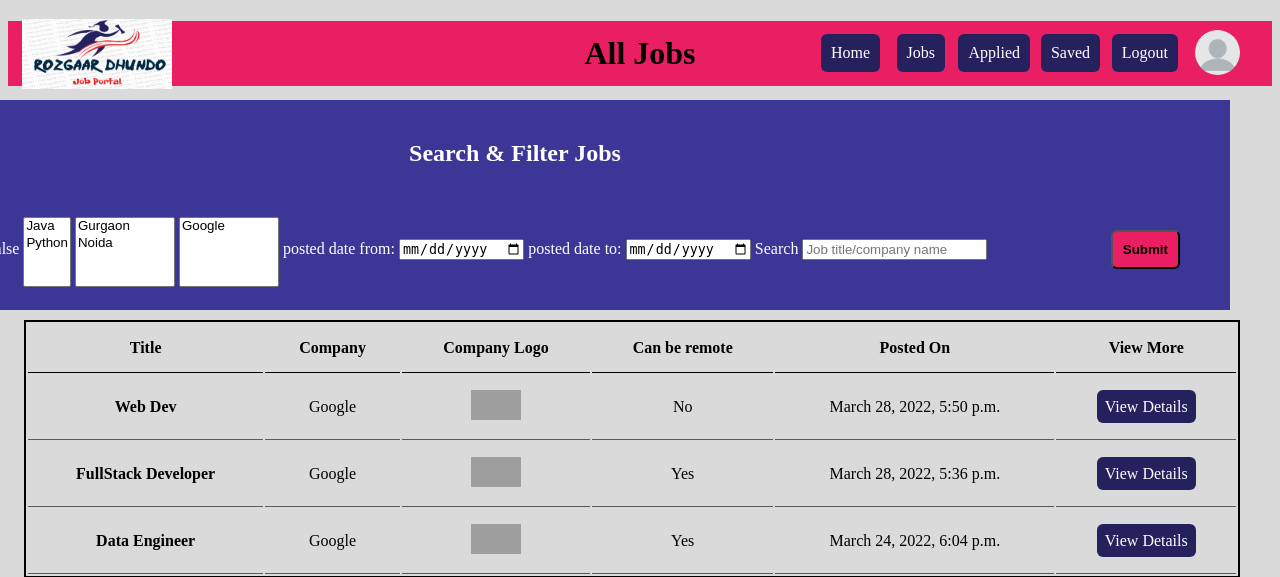
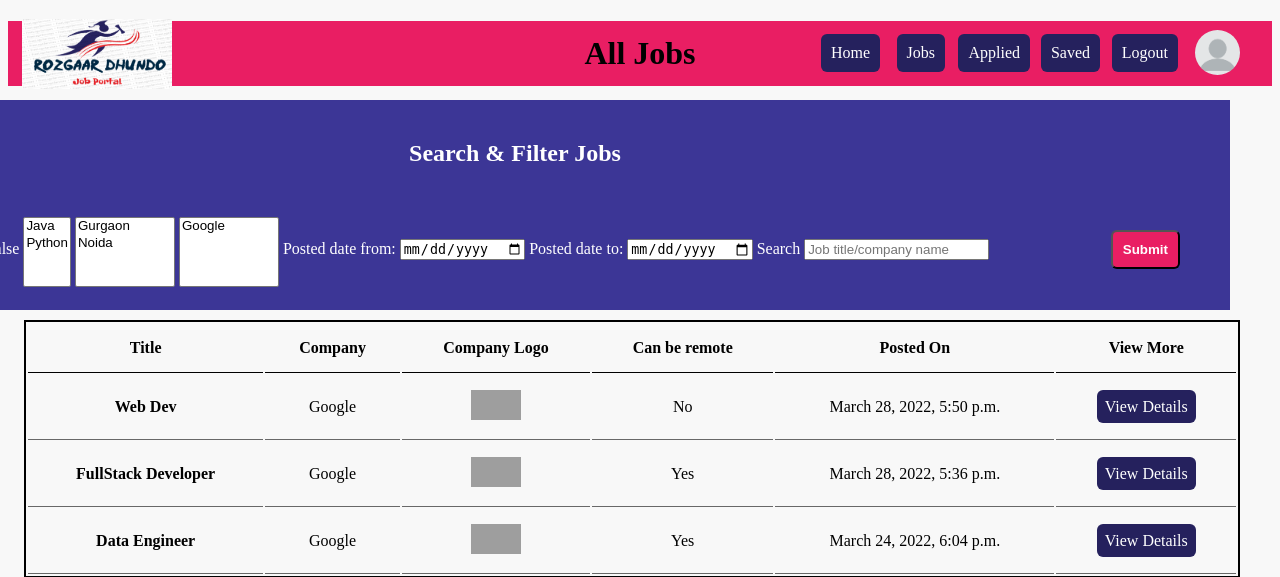
Before and after one commit to vishal30rawat/rozgaar_dhundo_online_job_portal, a Django app: page /joblist/ in a window 1280 px wide. Shown: the top 577 px of the page. Run offline with Django 4.2, Linux system fonts and the light colour scheme; a user stored in the database is signed in; data comes from the database, SQL or seed files in the repository; grey boxes are pictures that could not be loaded.

Commit message:
Update: Template Customization

```diff
--- a/api/templates/api/application_list.html
+++ b/api/templates/api/application_list.html
@@ -36,10 +36,10 @@
         <option value="ACC">Company Accepted</option>
     </select>
 
-    applied date from: <input type="date" name="from_date">
-    applied date to: <input type="date" name="to_date">
+    Applied date from: <input type="date" name="from_date">
+    Applied date to: <input type="date" name="to_date">
     <input type="search" name="search" placeholder="Job title/company name">
-    <input type="submit" style="text-decoration:none;position:absolute;right:10px;background: #e91e63;color: black;padding: 10px;border-radius: 6px;top: 130px;font-weight:bold;">
+    <input type="submit" style="text-decoration:none;position:absolute;right:10px;background: #e91e63;color: white;padding: 10px;border-radius: 6px;top: 130px;font-weight:bold;">
 </form>
 </div>
 
--- a/api/templates/api/base.html
+++ b/api/templates/api/base.html
@@ -6,7 +6,7 @@
     <link rel = "icon" href ="/media/logo1.png" type = "image/x-icon">
 </head>
 
-<body style="background-color:#9e9e9e61;">
+<body style="background-color:#f8f8f8;">
 
 <div class="common_header" style="position:absolute;top: 44px;right:100px;/* top: 50%; *//* left: 50%; *//* transform: translate(-50%, -50%); */">
         <a href="{% url 'home_page' %}" style="position:relative;right:1000px;bottom: 25px;text-decoration:none;"><img src="/media/logo1.png" height="70px" width="150px"></a>
--- a/api/templates/api/job_list.html
+++ b/api/templates/api/job_list.html
@@ -29,10 +29,10 @@
     {% endfor %}
     </select>
 
-    posted date from: <input type="date" name="from_date">
-        posted date to: <input type="date" name="to_date" >
+    Posted date from: <input type="date" name="from_date">
+        Posted date to: <input type="date" name="to_date" >
         Search <input type="search" name="search" placeholder="Job title/company name">
-        <input type="submit" style="text-decoration:none;position:absolute;right:50px;background: #e91e63;color: black;padding: 10px;border-radius: 6px;top: 130px;font-weight:bold;">
+        <input type="submit" style="text-decoration:none;position:absolute;right:50px;background: #e91e63;color: white;padding: 10px;border-radius: 6px;top: 130px;font-weight:bold;">
 
 </form>
 </div>
--- a/api/templates/api/save_list.html
+++ b/api/templates/api/save_list.html
@@ -27,10 +27,10 @@
     {% endfor %}
     </select>
 
-    saved date from: <input type="date" name="from_date">
-    saved date to: <input type="date" name="to_date">
+    Saved date from: <input type="date" name="from_date">
+    Saved date to: <input type="date" name="to_date">
     Search <input type="search" name="search" placeholder="Job title/company name">
-    <input type="submit" style="text-decoration:none;position:absolute;right:70px;background: #e91e63;color: black;padding: 10px;border-radius: 6px;top: 130px;font-weight:bold;">
+    <input type="submit" style="text-decoration:none;position:absolute;right:70px;background: #e91e63;color: white;padding: 10px;border-radius: 6px;top: 130px;font-weight:bold;">
 
 </form>
 </div>
```
